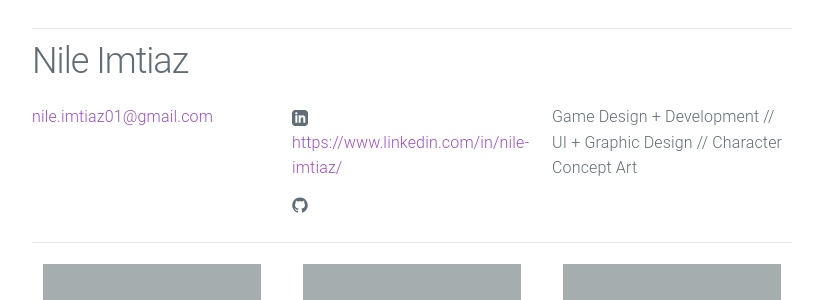
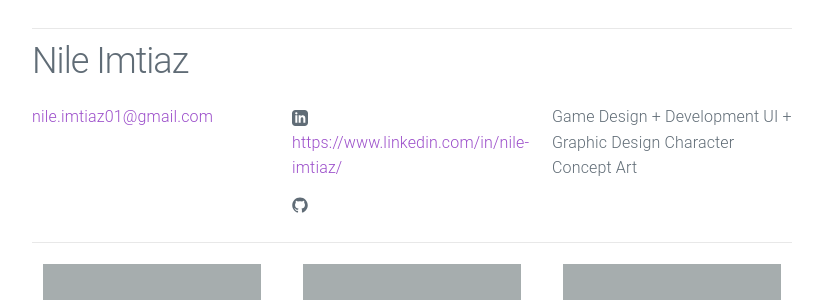
Before and after one commit to nile-imtiaz/portfolio, a Jekyll site: the page built from index.html, in a window 1280 px wide. Shown: the part 208-508 px from the top of the page, without its empty margins (228-1051 px from the left). Built offline with Jekyll 4.4.1, drawn with Linux system fonts in a browser that asks for light colours.

```diff
--- a/_config.yml
+++ b/_config.yml
@@ -2,7 +2,9 @@
 title: Nile Imtiaz
 email: nile.imtiaz01@gmail.com
 description: > # keep this and put description below
-  Game Design + Development // UI + Graphic Design // Character Concept Art
+  Game Design + Development
+  UI + Graphic Design
+  Character Concept Art
 url: "https://nile-imtiaz.github.io/portfolio/" # the base hostname & protocol for your site
 linkedin_url: "https://www.linkedin.com/in/nile-imtiaz/"
 itchio_url: "https://ariverinegypt.itch.io/"
```
